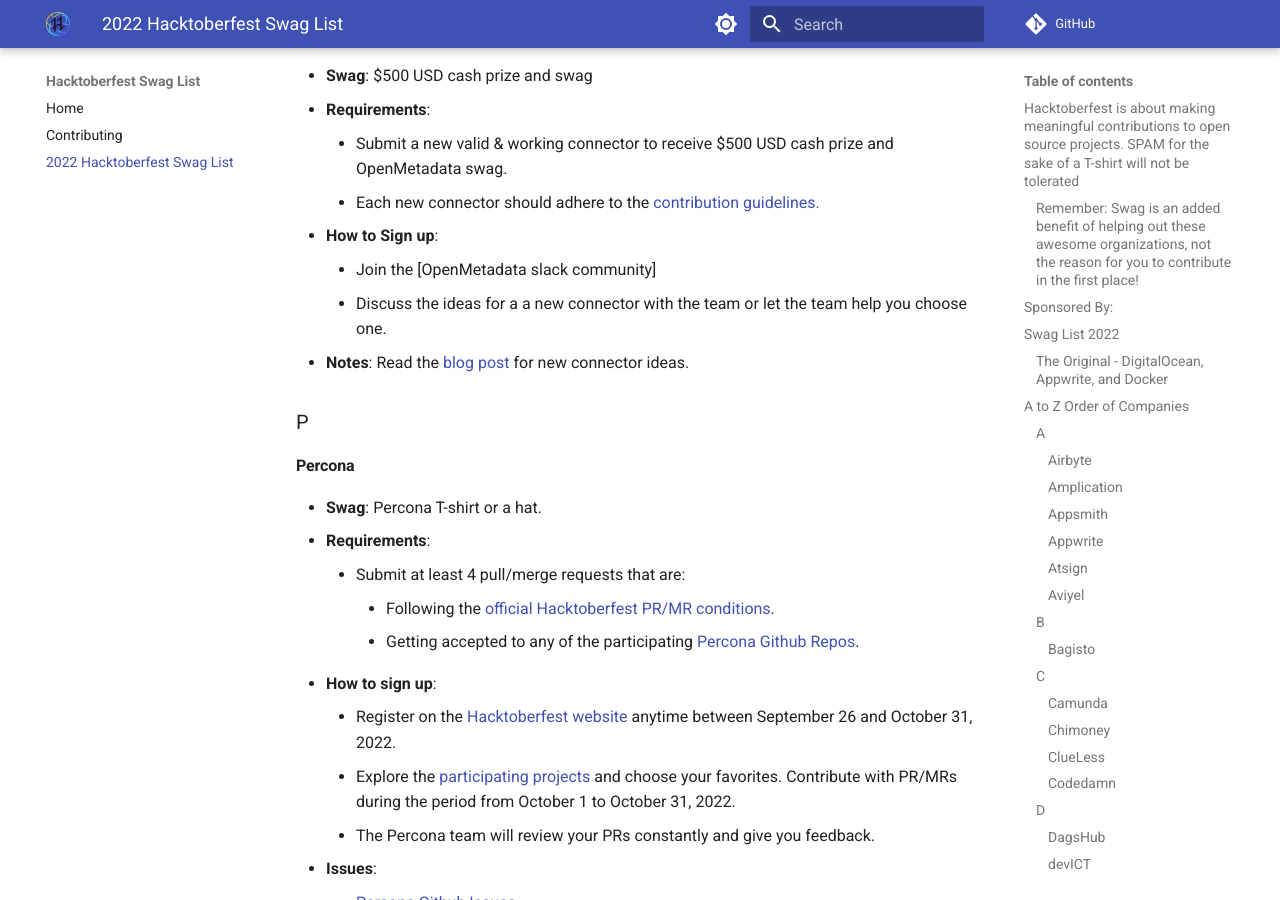
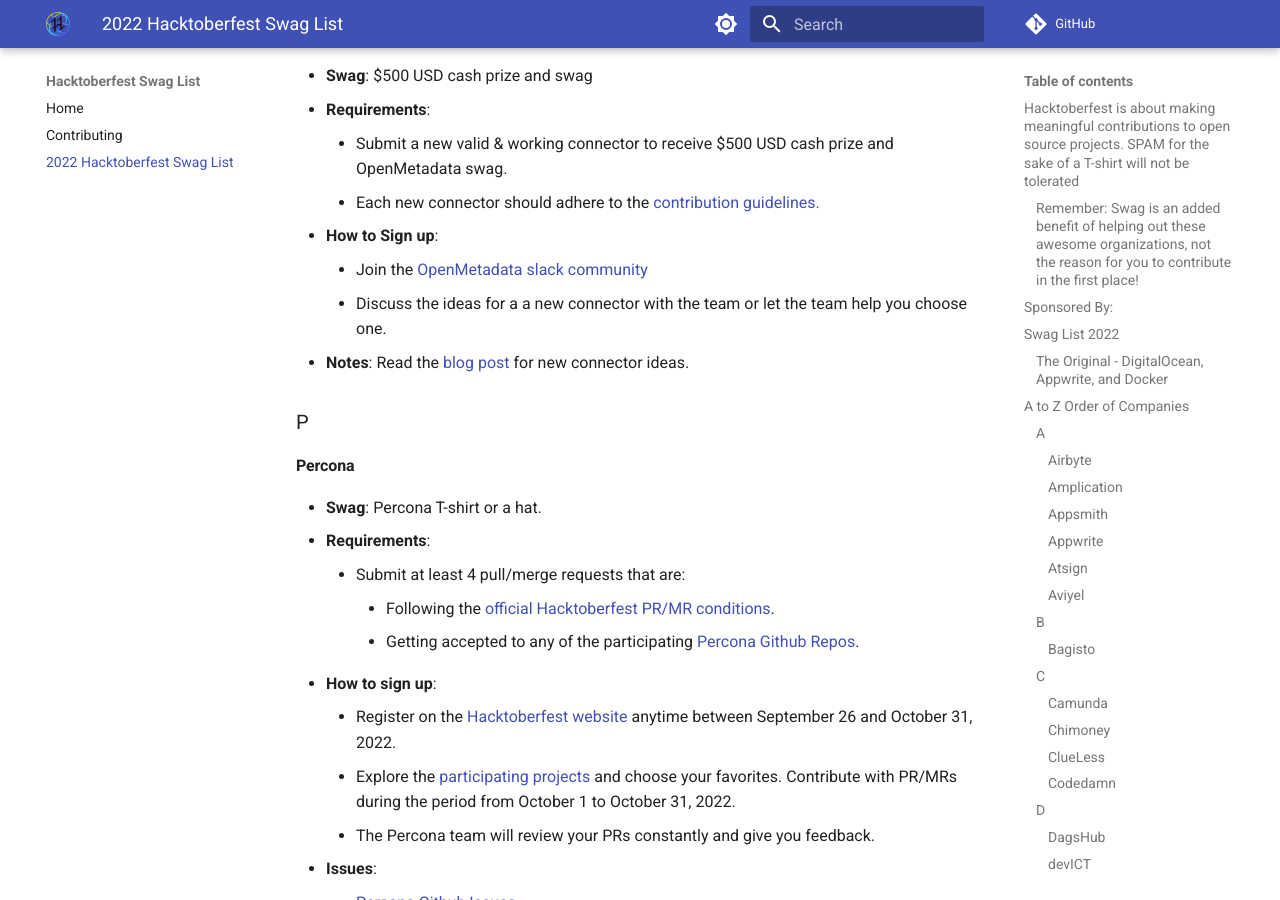
Before and after one commit to crweiner/hacktoberfest-swag-list, an MkDocs documentation site: the page built from docs/list.md, in a window 1280 px wide and 900 px high, scrolled down 19071 px. Built offline with MkDocs 1.6.1 and Material for MkDocs 9.7.7, drawn with Linux system fonts in a browser that asks for light colours; plug-ins that fetch from the network failed and are left out; comment, search, counter and statistics services are not loaded; part of the change alters nothing that is shown.

```diff
--- a/docs/list.md
+++ b/docs/list.md
@@ -547,7 +547,7 @@ Appwrite is a self-hosted backend-as-a-service platform that provides developers
     - Submit a new valid & working connector to receive $500 USD cash prize and OpenMetadata swag.
     - Each new connector should adhere to the [contribution guidelines.](https://blog.open-metadata.org/hacktoberfest-2022-connector-extravaganza-c2c88a5823b0)
 - **How to Sign up**:
-    - Join the [OpenMetadata slack community]
+    - Join the [OpenMetadata slack community](http://slack.open-metadata.org/)
     - Discuss the ideas for a a new connector with the team or let the team help you choose one.
 - **Notes**: Read the [blog post](https://blog.open-metadata.org/hacktoberfest-2022-connector-extravaganza-c2c88a5823b0) for new connector ideas.
 
```
